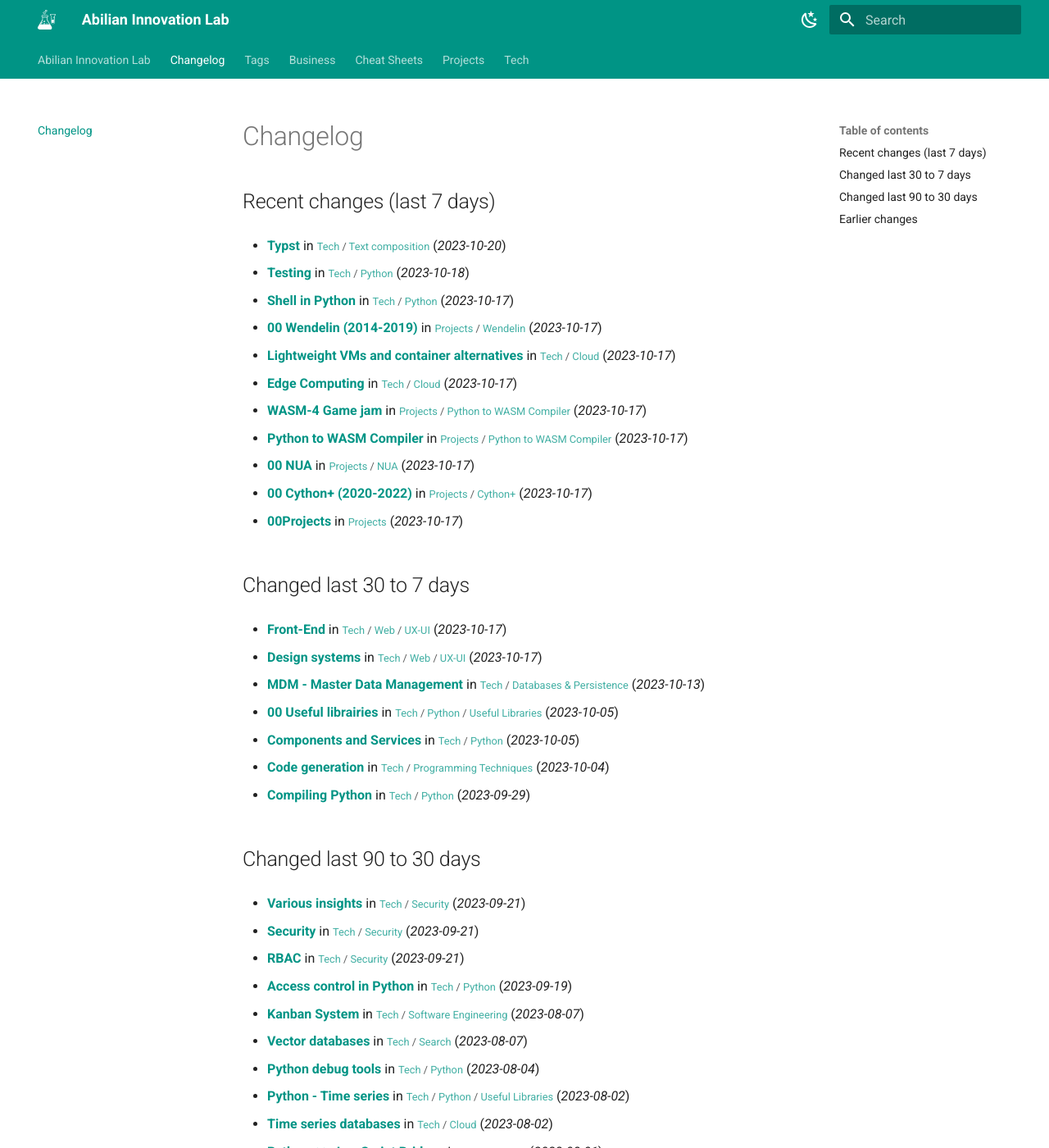
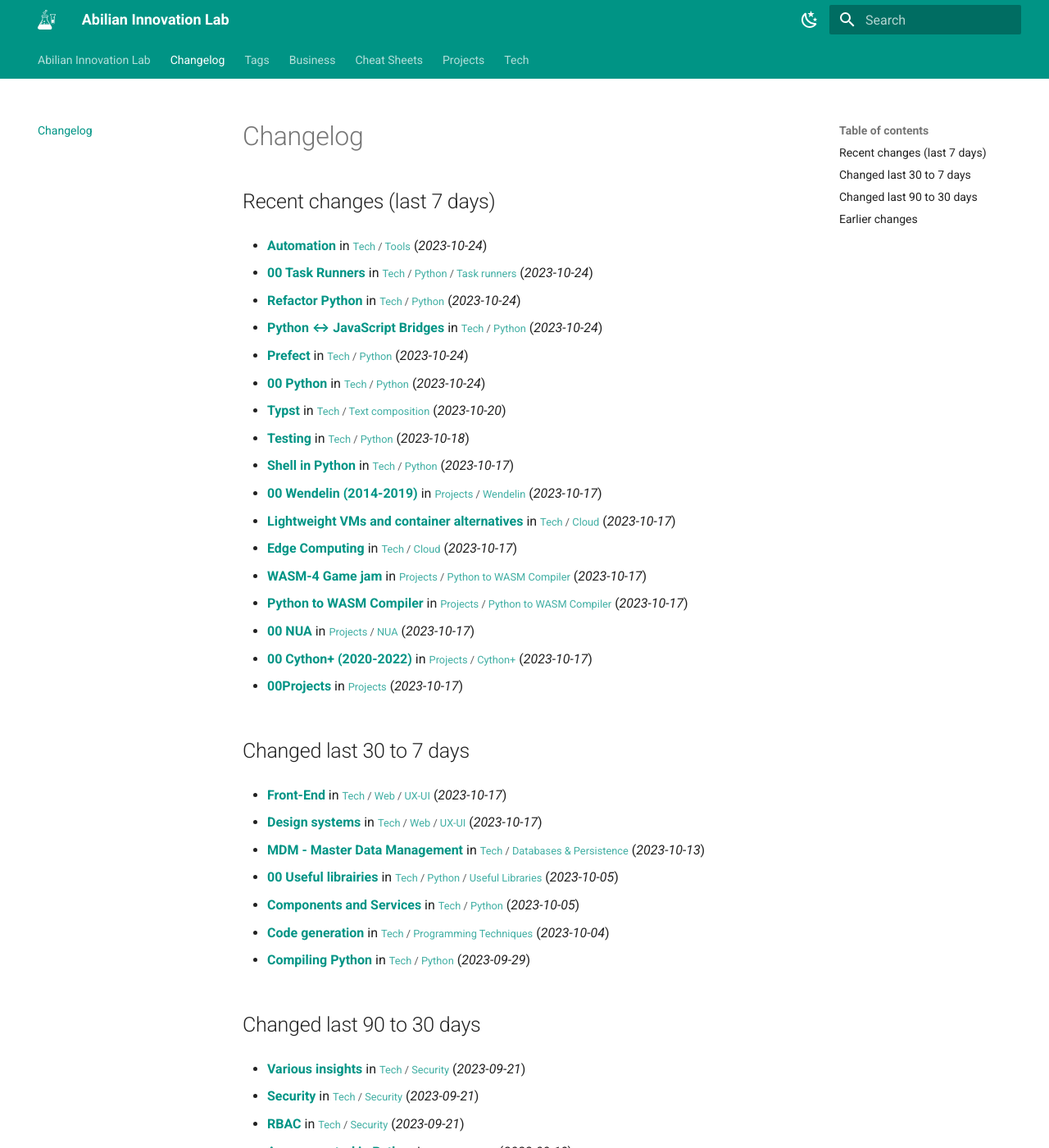
Before and after one commit to abilian/lab.abilian.com, an MkDocs documentation site: the page built from docs/changelog.md, in a window 1280 px wide and 1400 px high. Shown: the whole window at 82% size. Built offline with MkDocs 1.6.1 and Material for MkDocs 9.7.7, drawn with Linux system fonts in a browser that asks for light colours; comment, search, counter and statistics services are not loaded; some of the changed text lies outside the part shown.

```diff
--- a/docs/changelog.md
+++ b/docs/changelog.md
@@ -1,6 +1,18 @@
 # Changelog
 
 ## Recent changes (last 7 days)
+
+- **[Automation](/Tech/Tools/Automation/)** in <small>[Tech](/Tech/00 Technology/) / [Tools](/Tech/Tools/Automation/)</small> (*2023-10-24*)
+
+- **[00 Task Runners](/Tech/Python/Task runners/00 Task Runners/)** in <small>[Tech](/Tech/00 Technology/) / [Python](/Tech/Python/(Pretty) tables in Python/) / [Task runners](/Tech/Python/Task runners/00 Task Runners/)</small> (*2023-10-24*)
+
+- **[Refactor Python](/Tech/Python/Refactor Python/)** in <small>[Tech](/Tech/00 Technology/) / [Python](/Tech/Python/(Pretty) tables in Python/)</small> (*2023-10-24*)
+
+- **[Python ↔︎ JavaScript Bridges](/Tech/Python/Python ↔︎ JavaScript Bridges/)** in <small>[Tech](/Tech/00 Technology/) / [Python](/Tech/Python/(Pretty) tables in Python/)</small> (*2023-10-24*)
+
+- **[Prefect](/Tech/Python/Prefect/)** in <small>[Tech](/Tech/00 Technology/) / [Python](/Tech/Python/(Pretty) tables in Python/)</small> (*2023-10-24*)
+
+- **[00 Python](/Tech/Python/00 Python/)** in <small>[Tech](/Tech/00 Technology/) / [Python](/Tech/Python/(Pretty) tables in Python/)</small> (*2023-10-24*)
 
 - **[Typst](/Tech/Text composition/Typst/)** in <small>[Tech](/Tech/00 Technology/) / [Text composition](/Tech/Text composition/Typst/)</small> (*2023-10-20*)
 
```
Also changed, not shown: other parts of docs/changelog.md (+0 -8 lines), docs/Business/Marketing/Copywriting.md (+1 -1 lines), docs/Business/Marketing/Product-led growth.md (+26 -7 lines), docs/Business/R&D and Innovation/The Heilmeier Catechism.md (+10 -0 lines).
